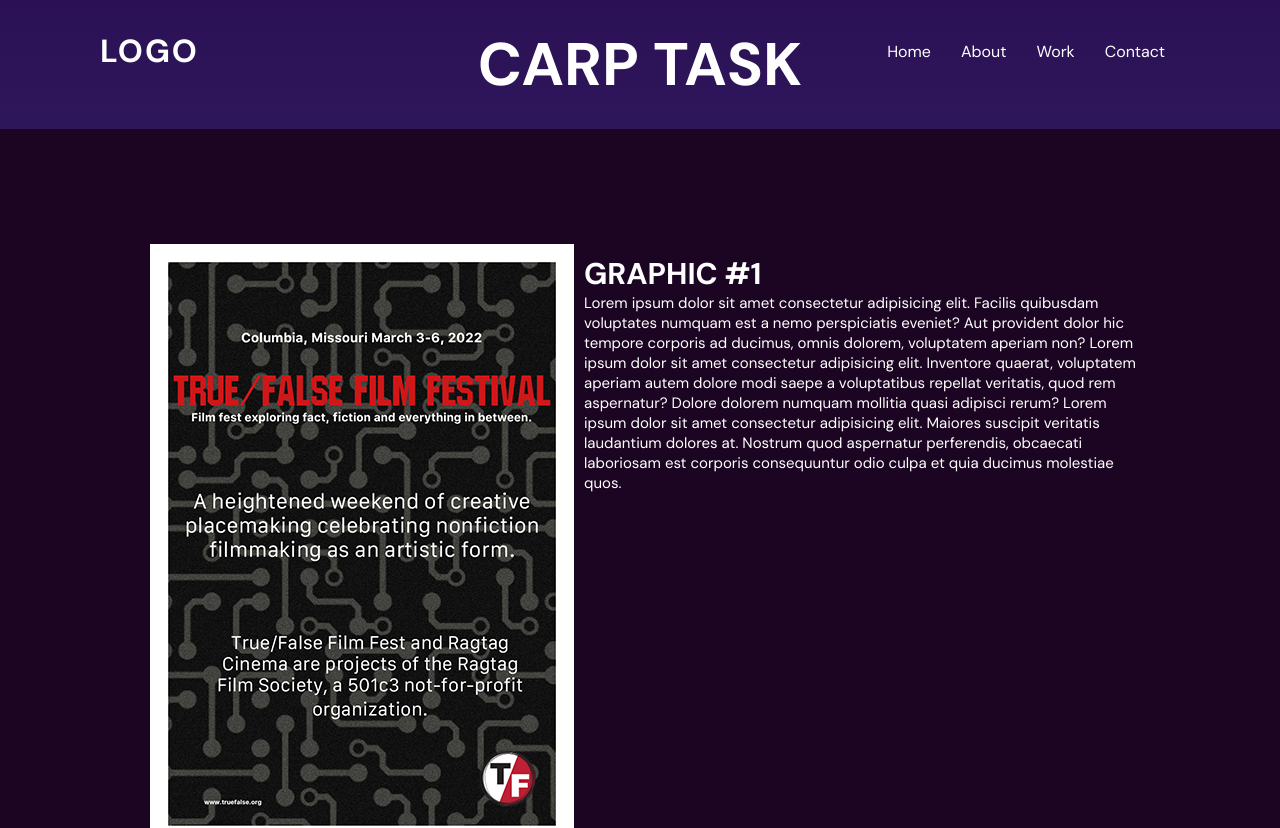
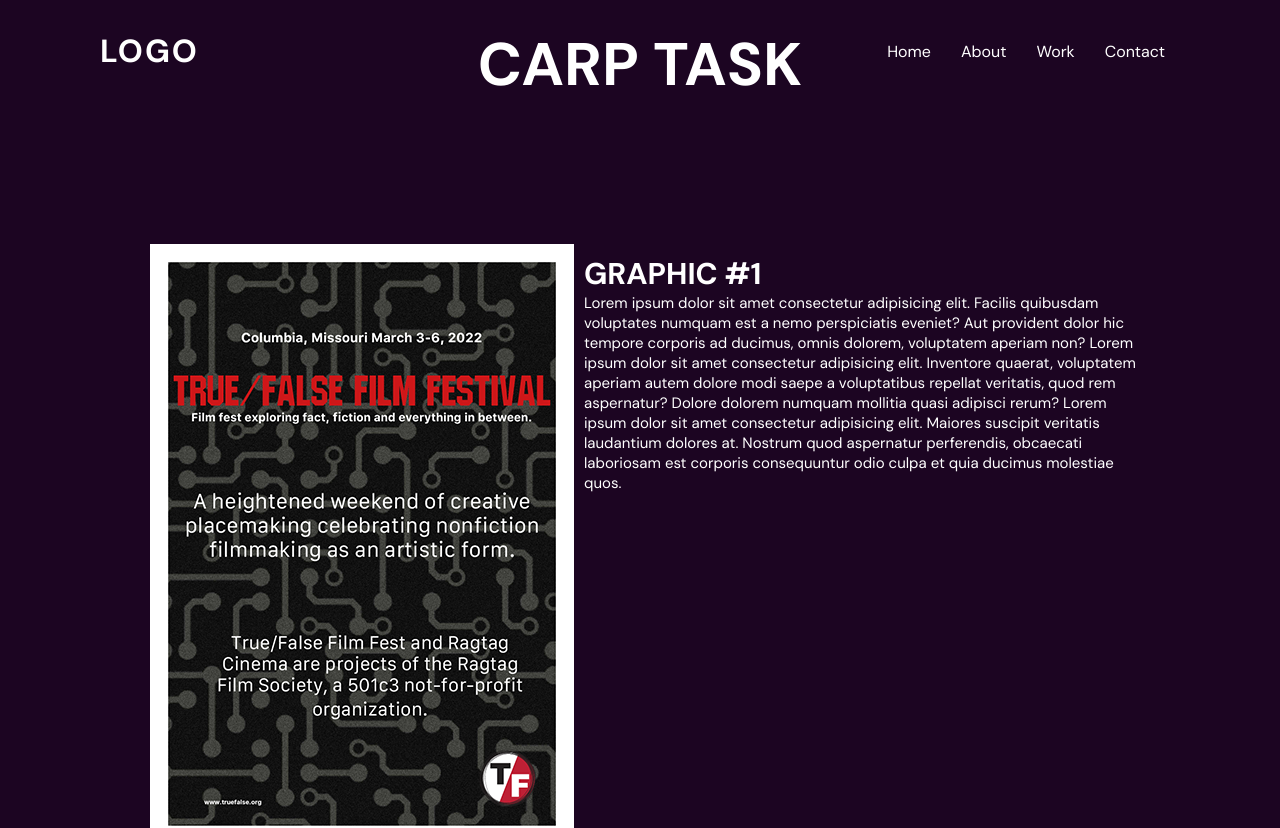
Before and after one commit to callum10jones/Final-Project, a plain HTML site: page Carp.html in a window 1280 px wide. Shown: the top 828 px of the page. Drawn offline with Linux system fonts and the light colour scheme.

Commit message:
introduce background colour

```diff
--- a/Styles.css
+++ b/Styles.css
@@ -256,7 +256,7 @@ footer .title {
     text-align: center;
     padding: 25px;
     display: flex;
-
+    background: #1c0522;
     justify-content: center;
     align-items: center;
 }
```
Also changed, not shown: 1 other file.
